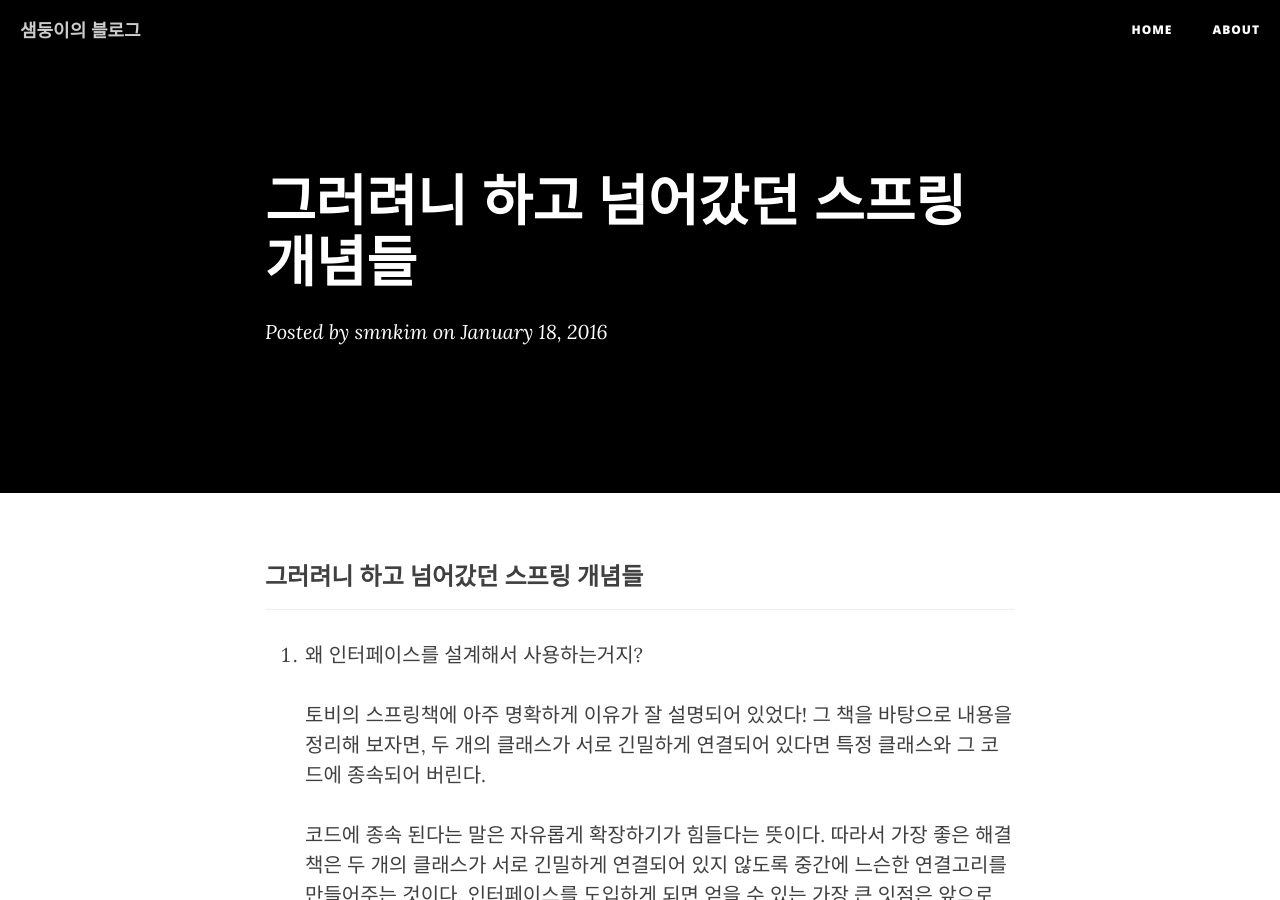
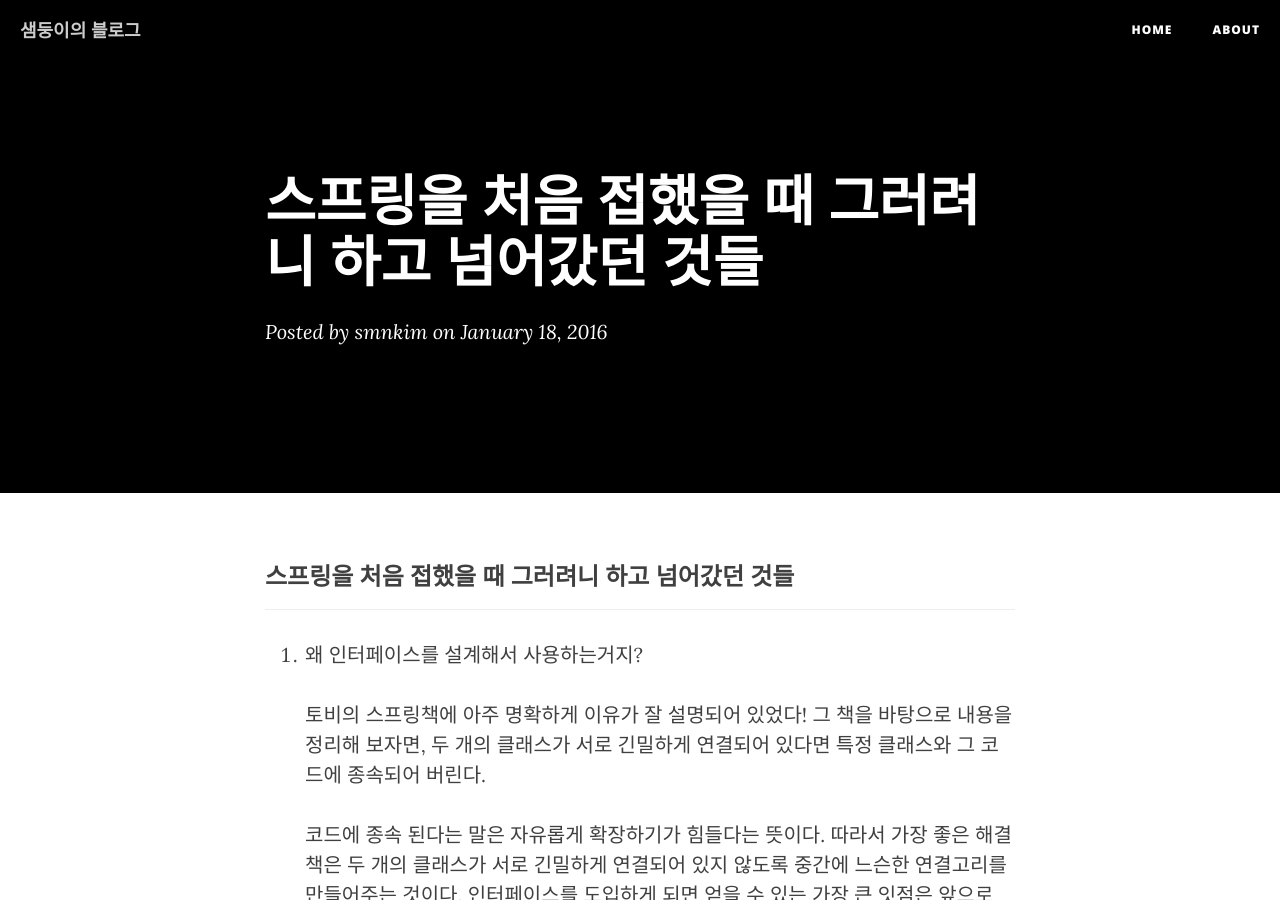
Before and after one commit to smnkim/smnkim.github.io, a Jekyll site: the page built from _posts/2016-01-18-smn-article.4.markdown, in a window 1280 px wide and 900 px high. Built offline with Jekyll 4.4.1, drawn with Linux system fonts in a browser that asks for light colours; nearby versions of some CDN libraries.

Commit message:
add my article

```diff
--- a/_posts/2016-01-18-smn-article.4.markdown
+++ b/_posts/2016-01-18-smn-article.4.markdown
@@ -1,6 +1,6 @@
 ---
 layout: post
-title: "그러려니 하고 넘어갔던 스프링 개념들"
+title: "스프링을 처음 접했을 때 그러려니 하고 넘어갔던 것들"
 subtitle: ""
 date: 2016-01-18 19:25:00
 author: "smnkim"
@@ -9,7 +9,7 @@ header-img: "img/smnkim.jpg"
 
 
 
-### 그러려니 하고 넘어갔던 스프링 개념들
+### 스프링을 처음 접했을 때 그러려니 하고 넘어갔던 것들
 ----
 
 1. 왜 인터페이스를 설계해서 사용하는거지?
```
